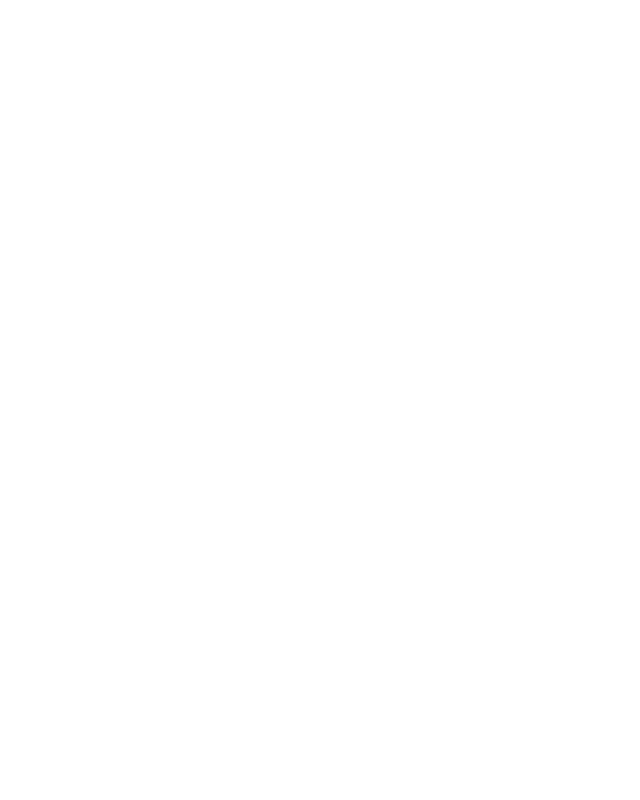
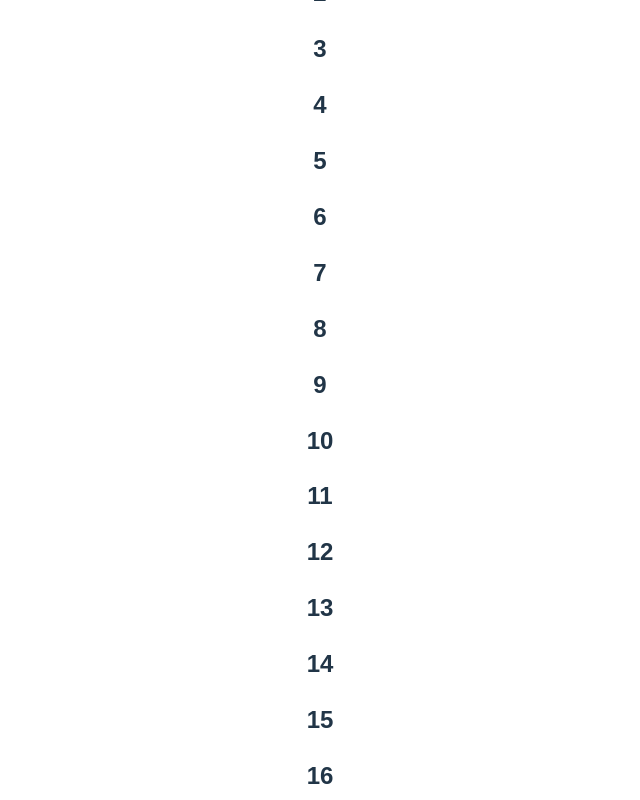
Before and after one commit to MalikImansaparov/-31github, a React (Vite) app: page / in a window 1280 px wide. Shown: the top 800 px of the page, without its empty margins (320-960 px from the left). Built offline with nearby package versions, Linux system fonts and the light colour scheme.

Commit message:
Update App.jsx

```diff
--- a/src/App.jsx
+++ b/src/App.jsx
@@ -6,7 +6,7 @@
 
   return (
     <>
-        {/*<UsePageBottom/>*/}
+        <UsePageBottom/>
         {/*<UnnecessaryCall/>*/}
     </>
   )
```
